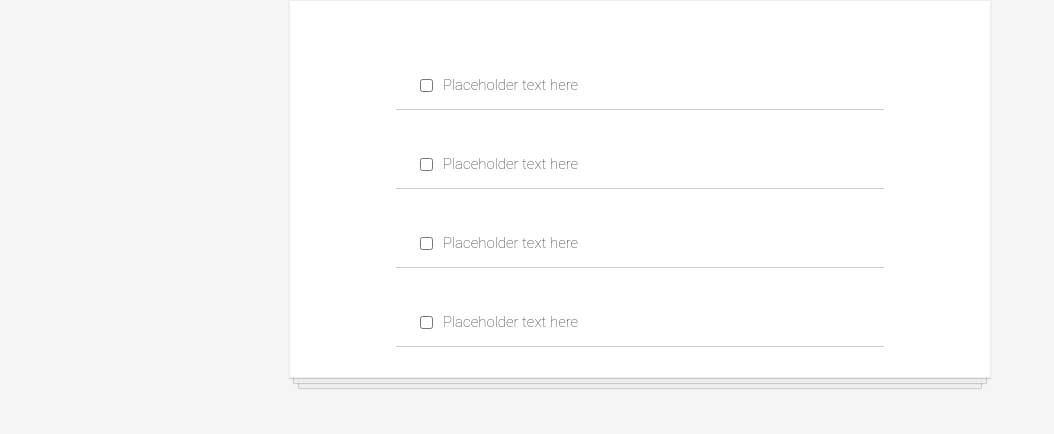
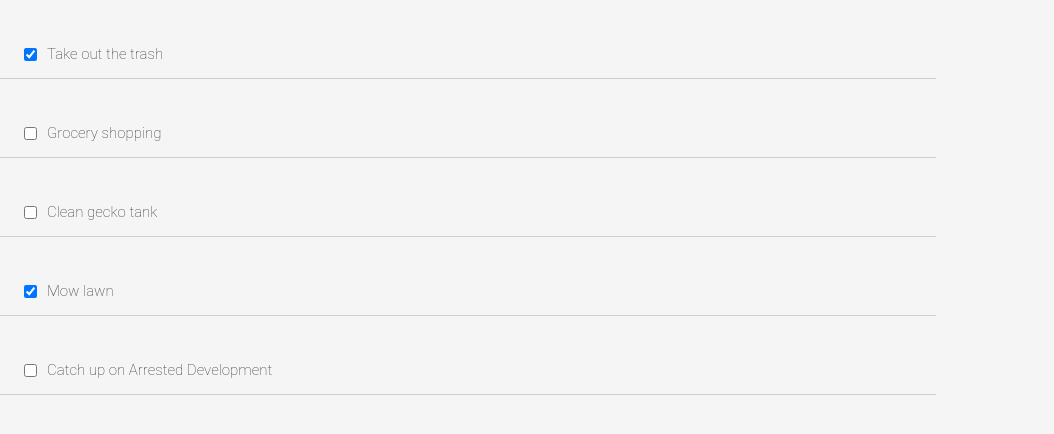
Before and after one commit to annalam91/React, a React (Create React App) app: page / in a window 1280 px wide. Shown: the top 434 px of the page, without its empty margins (0-1054 px from the left). Built offline with nearby package versions, Linux system fonts and the light colour scheme.

Commit message:
Added props and components for todo list

```diff
--- a/src/App.js
+++ b/src/App.js
@@ -4,13 +4,12 @@
 import todosData from './API/todosData';
 
 function App() {
+  const todoItems = todosData.map(item => <TodoItem key={item.id} item={item}/>)
+
   return (
-    <div className="todo-list">
-        <TodoItem />
-        <TodoItem />
-        <TodoItem />
-        <TodoItem />
-    </div>
+      <div>
+          {todoItems}
+      </div>
   )
 }
 
--- a/src/components/TodoItem.jsx
+++ b/src/components/TodoItem.jsx
@@ -1,10 +1,10 @@
 import React from "react"
 
-function TodoItem() {
+function TodoItem(props) {
     return (
         <div className="todo-item">
-            <input type="checkbox" />
-            <p>Placeholder text here</p>
+            <input type="checkbox" checked={props.item.completed}/>
+            <p>{props.item.text}</p>
         </div>
     )
 }
```
